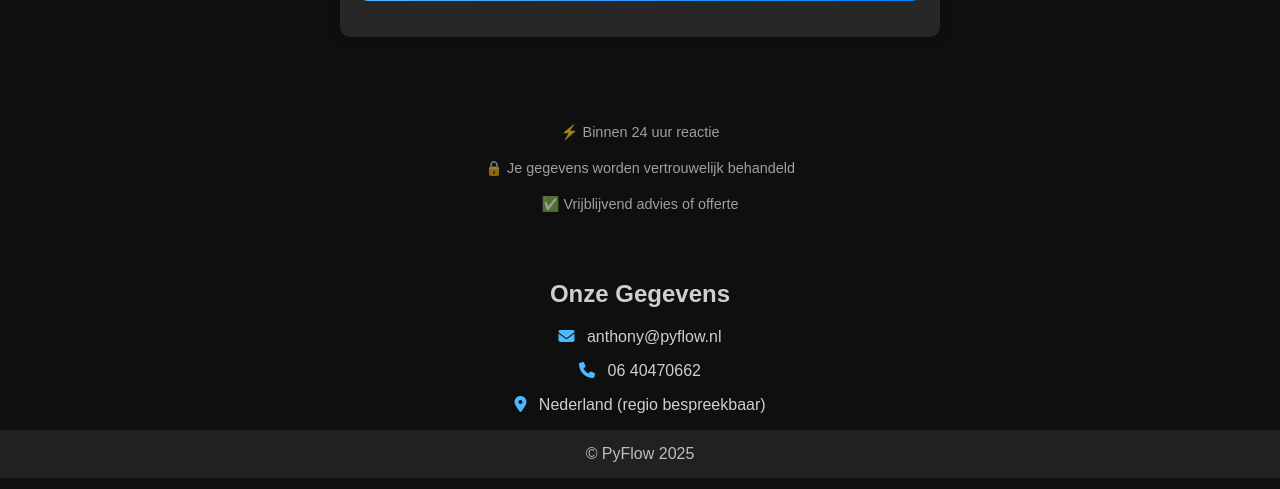
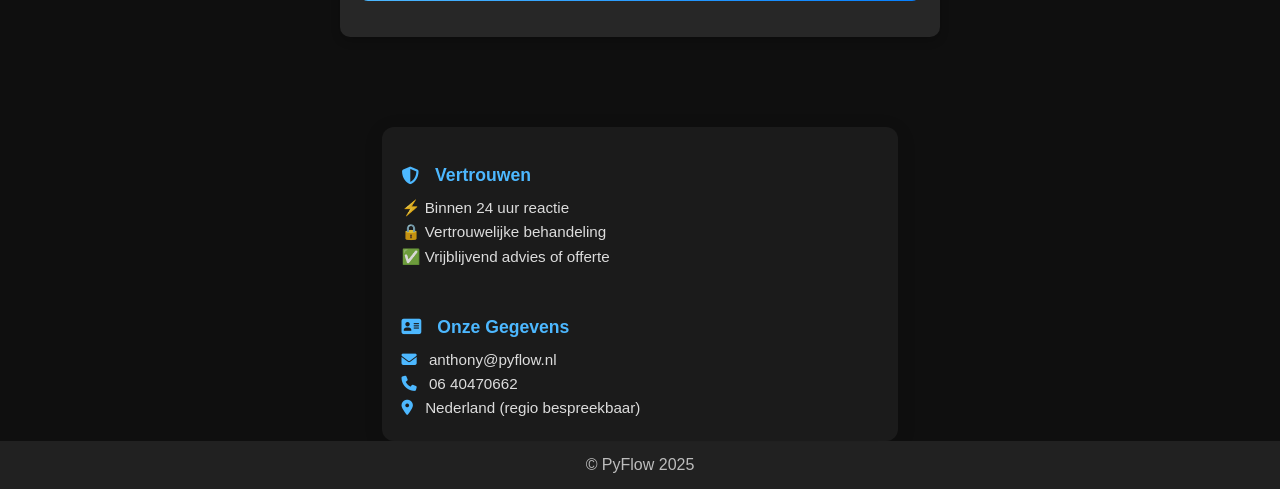
Before and after one commit to tonicoded/pyflow, a Flask app: page /contact in a window 1280 px wide. Shown: the part 872-1361 px from the top of the page. Run offline with Flask 3, Linux system fonts and the light colour scheme; some libraries are stand-ins or nearby versions.

Commit message:
contact3

```diff
--- a/static/css/styles5.css
+++ b/static/css/styles5.css
@@ -637,28 +637,59 @@ button:hover {
     color: #4db8ff;
     transition: opacity 0.3s ease-in-out;
 }
-#contact-info {
-    margin-top: 30px;
-    text-align: center;
-    color: rgba(255, 255, 255, 0.8);
-    font-size: 1rem;
+.contact-details-card {
+    margin-top: 40px;
+    background: rgba(255, 255, 255, 0.05);
+    border-radius: 12px;
+    padding: 20px;
+    display: flex;
+    gap: 30px;
+    justify-content: space-between;
+    flex-wrap: wrap;
+    box-shadow: 0 4px 20px rgba(0,0,0,0.1);
+    max-width: 600px;
+    margin-left: auto;
+    margin-right: auto;
+    text-align: left;
+    font-size: 0.95rem;
+    color: rgba(255, 255, 255, 0.85);
 }
 
-.light-mode #contact-info {
+.contact-details-card h3 {
+    font-size: 1.1rem;
+    margin-bottom: 10px;
+    display: flex;
+    align-items: center;
+    gap: 8px;
+    color: #4db8ff;
+}
+
+.contact-details-card ul {
+    list-style: none;
+    padding: 0;
+    margin: 0;
+    line-height: 1.6;
+}
+
+.contact-details-card i {
+    color: #4db8ff;
+    margin-right: 8px;
+}
+
+.details-left, .details-right {
+    flex: 1 1 250px;
+}
+
+/* ✅ Light mode support */
+.light-mode .contact-details-card {
+    background: rgba(255, 255, 255, 0.9);
     color: #333;
 }
 
-#contact-info i {
-    margin-right: 8px;
-    color: #4db8ff;
-}
-.trust-info {
-    margin-top: 20px;
-    font-size: 0.9rem;
-    color: rgba(255, 255, 255, 0.6);
-    line-height: 1.5;
+.light-mode .contact-details-card h3 {
+    color: #007bff;
 }
 
-.light-mode .trust-info {
-    color: #444;
+.light-mode .contact-details-card i {
+    color: #007bff;
 }
--- a/templates/contact.html
+++ b/templates/contact.html
@@ -93,17 +93,23 @@
     </div>
 
 </div>
-<div class="trust-info">
-    <p>⚡ Binnen 24 uur reactie</p>
-    <p>🔒 Je gegevens worden vertrouwelijk behandeld</p>
-    <p>✅ Vrijblijvend advies of offerte</p>
-</div>
-
-<div id="contact-info">
-    <h2>Onze Gegevens</h2>
-    <p><i class="fas fa-envelope"></i> anthony@pyflow.nl</p>
-    <p><i class="fas fa-phone"></i> 06 40470662</p>
-    <p><i class="fas fa-map-marker-alt"></i> Nederland (regio bespreekbaar)</p>
+<div class="contact-details-card">
+    <div class="details-left">
+        <h3><i class="fas fa-shield-alt"></i> Vertrouwen</h3>
+        <ul>
+            <li>⚡ Binnen 24 uur reactie</li>
+            <li>🔒 Vertrouwelijke behandeling</li>
+            <li>✅ Vrijblijvend advies of offerte</li>
+        </ul>
+    </div>
+    <div class="details-right">
+        <h3><i class="fas fa-address-card"></i> Onze Gegevens</h3>
+        <ul>
+            <li><i class="fas fa-envelope"></i> anthony@pyflow.nl</li>
+            <li><i class="fas fa-phone"></i> 06 40470662</li>
+            <li><i class="fas fa-map-marker-alt"></i> Nederland (regio bespreekbaar)</li>
+        </ul>
+    </div>
 </div>
 
 <footer id="footer">
```
